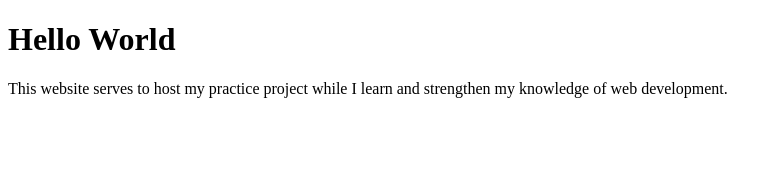
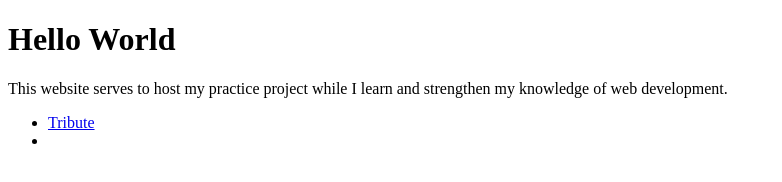
Before and after one commit to catherineehh/catherinehillhyman.github.io, a plain HTML site: page index.html in a window 1280 px wide. Shown: the whole page, without its empty margins (0-782 px from the left). Drawn offline with Linux system fonts and the light colour scheme.

Commit message:
Update index.html

```diff
--- a/index.html
+++ b/index.html
@@ -13,6 +13,11 @@
   <p>
     This website serves to host my practice project while I learn and strengthen my knowledge of web development.
   </p>
+
+  <ul>
+    <li><a href="https://cehillhyman.github.io/TributePage-project.html" alt="FreeCodeCamp Tribute Project">Tribute</a></li>
+    <li></li>
+  </ul>
 </body>
 
 </html>
```
